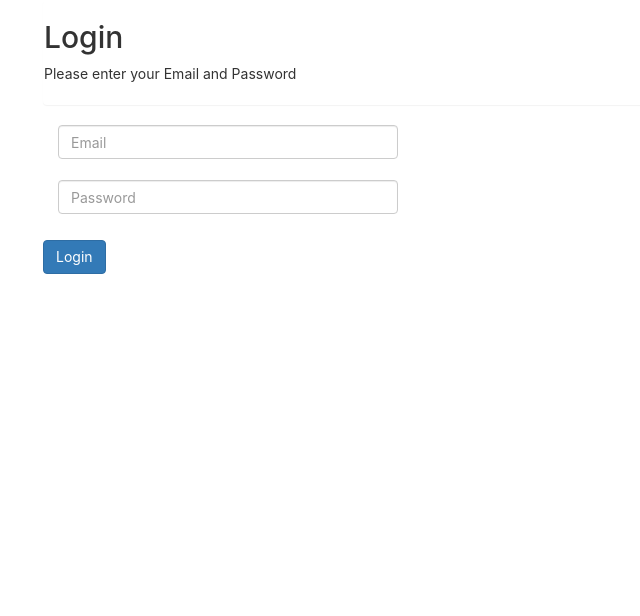
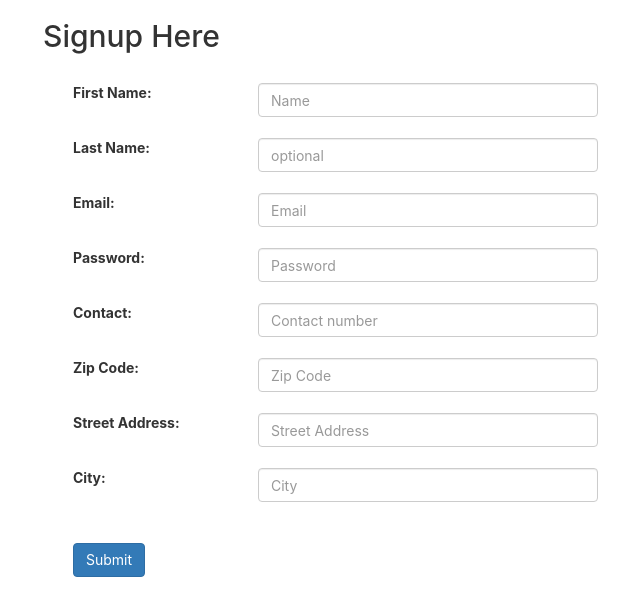
Before and after one commit to sjsucmpe272-fall21/PhisherMan, a React (Create React App) app in the folder UI/frontend/: page /signup in a window 1280 px wide. Shown: the top 616 px of the page, without its empty margins (42-682 px from the left). Built offline with nearby package versions, Linux system fonts and the light colour scheme.

Commit message:
Routes added and Signup page done

```diff
--- a/UI/frontend/package.json
+++ b/UI/frontend/package.json
@@ -8,6 +8,7 @@
     "@testing-library/user-event": "^12.8.3",
     "axios": "^0.21.4",
     "cors": "^2.8.5",
+    "history": "^5.1.0",
     "js-cookie": "^3.0.1",
     "react": "^17.0.2",
     "react-cookies": "^0.1.1",
@@ -15,7 +16,7 @@
     "react-dom": "^17.0.2",
     "react-redux": "^7.2.5",
     "react-router": "^5.2.1",
-    "react-router-dom": "^5.3.0",
+    "react-router-dom": "^6.0.0-beta.8",
     "react-scripts": "4.0.3",
     "react-select-country-list": "^2.2.3",
     "redux": "^4.1.1",
--- a/UI/frontend/src/App.js
+++ b/UI/frontend/src/App.js
@@ -3,11 +3,12 @@
 // import Search from './components/Search/Search';
 import Login from './components/Login/login';
 import Signup from './components/Signup/signup';
+import RouterRoutes from './routes/Routes';
 
 function App() {
   return (
     <div className="App">
-      <Login />
+      <RouterRoutes />
       {/* <Signup/> */}
     </div>
   );
--- a/UI/frontend/src/components/Signup/signup.js
+++ b/UI/frontend/src/components/Signup/signup.js
@@ -1,16 +1,10 @@
 import React, { Component } from 'react';
-// import './App.css';
 import axios from 'axios';
-// import { CountryDropdown } from 'react-country-region-selector';
-// import { constats } from './ip/config';
 
 //Define a Login Component
 class Signup extends Component {
-    //call the constructor method
     constructor(props) {
-        //Call the constrictor of Super class i.e The Component
         super(props);
-        //maintain the state required for this component
         this.state = {
             firstName: "",
             lastName: "",
@@ -33,7 +27,6 @@ class Signup extends Component {
         this.zipCodeChangeHandler = this.zipCodeChangeHandler.bind(this);
         this.streetAddressChangeHandler = this.streetAddressChangeHandler.bind(this);
         this.cityChangeHandler = this.cityChangeHandler.bind(this);
-
         this.submitSignup = this.submitSignup.bind(this);
     }
 
@@ -115,10 +108,6 @@ class Signup extends Component {
                         authFlag: true,
                         message: 'You Are Signed up!!!, Now continue to login.'
                     })
-                    const data1 = {
-                        email: this.state.email,
-                    }
-                    this.props.loginuser(data1);
                 }
                 else if (response.status === 201) {
                     console.log(response.data)
@@ -126,10 +115,7 @@ class Signup extends Component {
                         message: "Email already exsists",
                         authFlag: false
                     })
-
-                    console.log("Status Code Now: ", this.state.username);
-
-                    //this.props.loginuser(this.state.username);
+                    //console.log("Status Code Now: ", this.state.username);
                 }
             })
             .catch(err => {
@@ -147,7 +133,7 @@ class Signup extends Component {
 
             <br />
             <div className="form-group">
-                <label className="control-label col-sm-2" htmlFor="email">Restaurant Name:</label>
+                <label className="control-label col-sm-2" htmlFor="email">First Name:</label>
                 <div className="col-sm-4">
                     <input type="text" onChange={this.firstNameChangeHandler} className="form-control" id="firstName" placeholder="Name" name="firstName" required />
                 </div>
@@ -156,7 +142,7 @@ class Signup extends Component {
             <br />
 
             <div className="form-group">
-                <label className="control-label col-sm-2" htmlFor="email">Owner Name:</label>
+                <label className="control-label col-sm-2" htmlFor="email">Last Name:</label>
                 <div className="col-sm-4">
                     <input type="text" onChange={this.lastNameChangeHandler} className="form-control" id="firstName" placeholder="optional" name="lastName" required />
                 </div>
@@ -177,30 +163,6 @@ class Signup extends Component {
                 <label className="control-label col-sm-2" htmlFor="email">Password:</label>
                 <div className="col-sm-4">
                     <input type="password" onChange={this.passwordChangeHandler} className="form-control" id="password" placeholder="Password" name="password" required />
-                </div>
-            </div>
-            <br />
-            <br />
-
-            <div className="form-group">
-                <label className="control-label col-sm-2" htmlFor="userType">You are a ?</label>
-                <div className="col-sm-4">
-
-                    <input type="radio" id="customer" name="userType" value="customer" onClick={this.userTypeChangeHandler} />
-                    <label for="customer">Customer</label>
-                    <input type="radio" id="restaurant" name="userType" value="restaurant" onClick={this.userTypeChangeHandler} />
-                    <label for="customer">Restaurant Owner</label>
-
-                </div>
-            </div>
-            <br />
-            <br />
-
-
-            <div className="form-group">
-                <label className="control-label col-sm-2" htmlFor="deliveryType">Delivery Type:</label>
-                <div className="col-sm-4">
-                    <input type="deliveryType" onChange={this.deliveryTypeChangeHandler} className="form-control" id="deliveryType" placeholder="Pickup / Delivery" name="deliveryType" required />
                 </div>
             </div>
             <br />
@@ -241,7 +203,6 @@ class Signup extends Component {
                 </div>
             </div>
             <br />
-
             <br />
 
             <div className="form-group">
```
Also changed, not shown: UI/frontend/src/routes/Routes.js (renamed from UI/frontend/src/routes/Routes.jsx), 1 other file (tests, documents, lock files or other folders).
